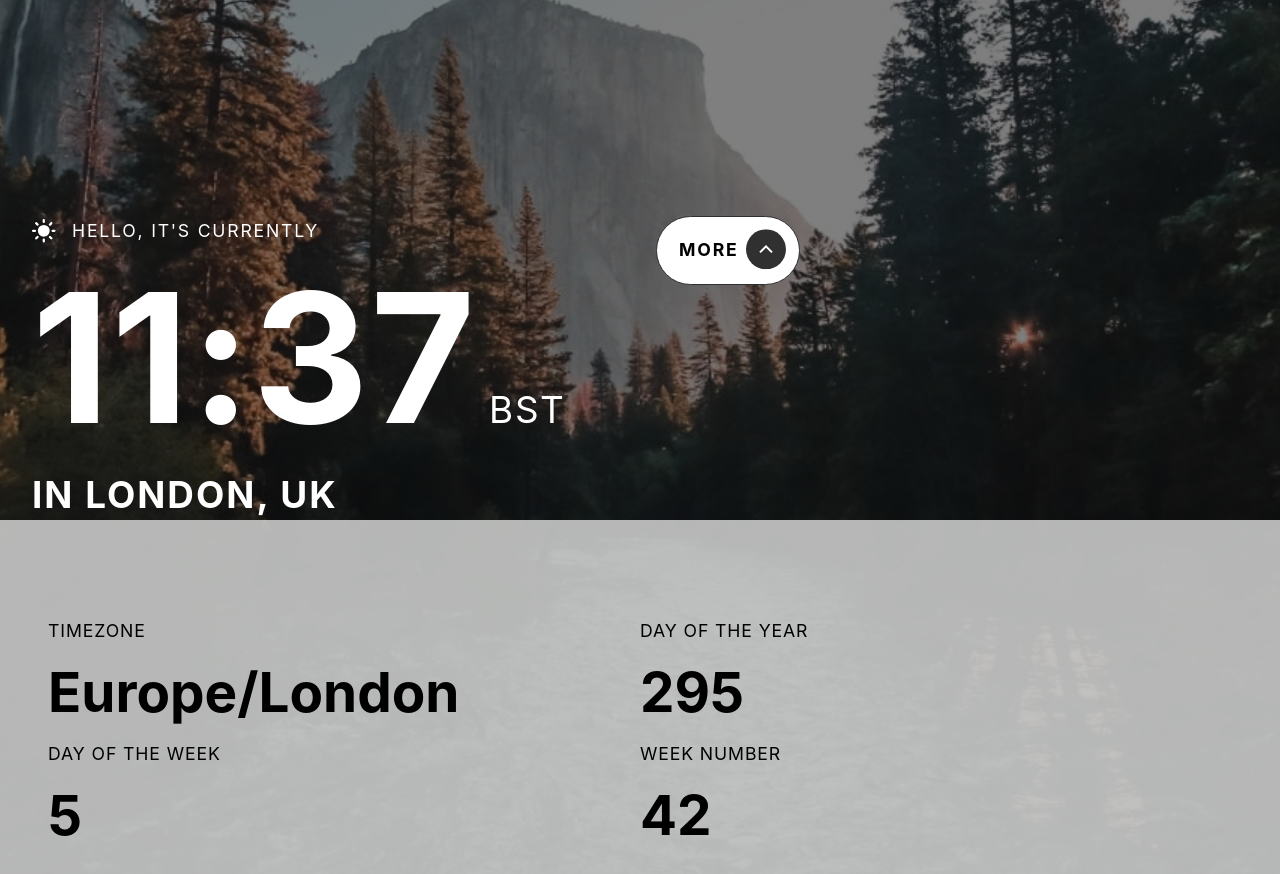
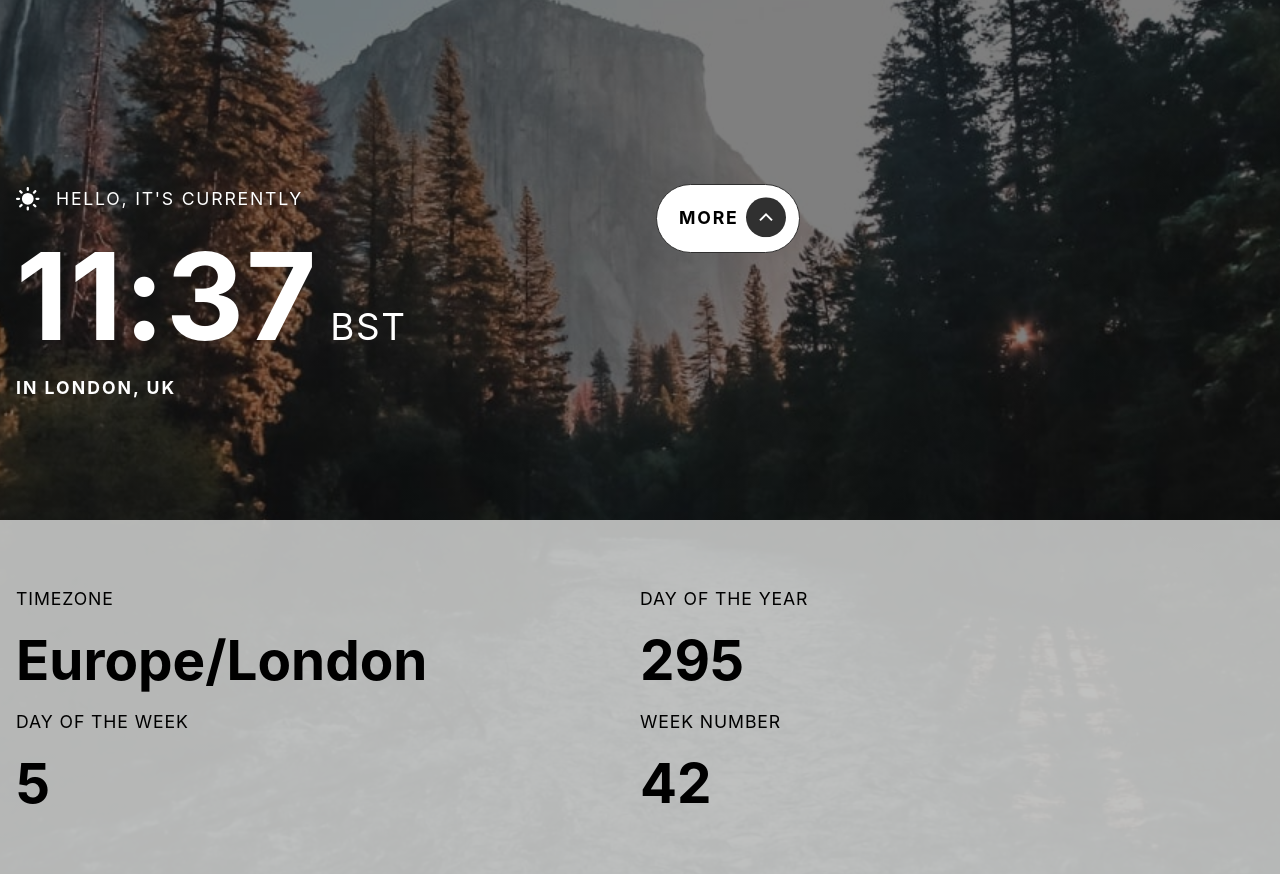
Before and after one commit to dwhenson/frontendmentor-clock-app, a website: page src/index.html in a window 1280 px wide. Shown: the part 280-1154 px from the top of the page. Drawn offline with nearby package versions, Linux system fonts and the light colour scheme; files that its build step writes are made by us from their sources.

Commit message:
🐛 FIX: images and alignment

```diff
--- a/src/index.html
+++ b/src/index.html
@@ -48,7 +48,6 @@
       <div class="toggle-wrapper">
         <label class="toggle" for="toggle">
           <input type="checkbox" name="toggle" id="toggle" />
-          <!-- CHECK screen reader -->
           <div aria-label="Show more details" class="more">More</div>
           <div aria-label="Hide more details" class="less">Less</div>
           <div class="svg-wrapper">
@@ -63,7 +62,7 @@
       </div>
     </section>
 
-    <section class="bottom align-content">
+    <section class="bottom">
       <div class="wrapper">
         <div class="detail">
           <p class="key">Timezone</p>
--- a/src/scss/blocks/_details.scss
+++ b/src/scss/blocks/_details.scss
@@ -2,6 +2,8 @@
     ================================================== */
 
 .bottom {
+  display: grid;
+  grid-template-columns: minmax(0, 1fr) minmax(1rem, 1440px) minmax(0, 1fr);
   grid-column: 1 / -1;
   gap: var(--spacer);
   background-color: hsla(120, 0.91743%, 78.627%, 0.9);
@@ -9,6 +11,7 @@
 
   .wrapper {
     display: grid;
+    grid-column: 2;
 
     @include respond-to("medium") {
       grid-template-rows: min-content min-content;
--- a/src/scss/blocks/_time.scss
+++ b/src/scss/blocks/_time.scss
@@ -13,7 +13,7 @@
   }
 
   .time {
-    font-size: var(--step-5);
+    font-size: var(--step-4);
     font-weight: 700;
   }
 
@@ -32,7 +32,7 @@
   }
 
   .location-wrapper {
-    font-size: var(--step-1);
+    font-size: var(--step-0);
     font-weight: 700;
     letter-spacing: 2px;
   }
--- a/src/scss/composition/_align-content.scss
+++ b/src/scss/composition/_align-content.scss
@@ -1,10 +1,10 @@
 /* Center main content on page */
-$min: 2rem;
+$min: 1rem;
 $max: 1440px;
 
 .align-content {
   display: grid;
-  grid-template-rows: auto auto auto;
+  grid-template-rows: repeat(3, 50vh);
   grid-template-columns: minmax($min, 1fr) minmax($min, $max) minmax($min, 1fr);
   // align-content: space-between;
 
--- a/src/scss/global.scss
+++ b/src/scss/global.scss
@@ -14,7 +14,7 @@ body {
   overflow: hidden;
   background-image: linear-gradient(rgba(0, 0, 0, 0.5), rgba(0, 0, 0, 0.5)),
     url("../images/mobile/bg-image-daytime.jpg");
-  background-position: center center;
+  background-position: center bottom;
   background-size: cover;
   background-repeat: no-repeat;
   font-family: var(--ff-body);
@@ -49,9 +49,9 @@ body.js-night {
 }
 
 body > section {
-  block-size: 50vh;
-  padding-block-start: clamp(3rem, 15%, 6rem);
-  padding-block-end: clamp(3rem, 15%, 6rem);
+  // block-size: 50vh;
+  padding-block-start: clamp(2rem, 10%, 4rem);
+  padding-block-end: clamp(2rem, 10%, 4rem);
   transition: transform 800ms cubic-bezier((0.49, 0, 0.77, 1.25));
 }
 
```
